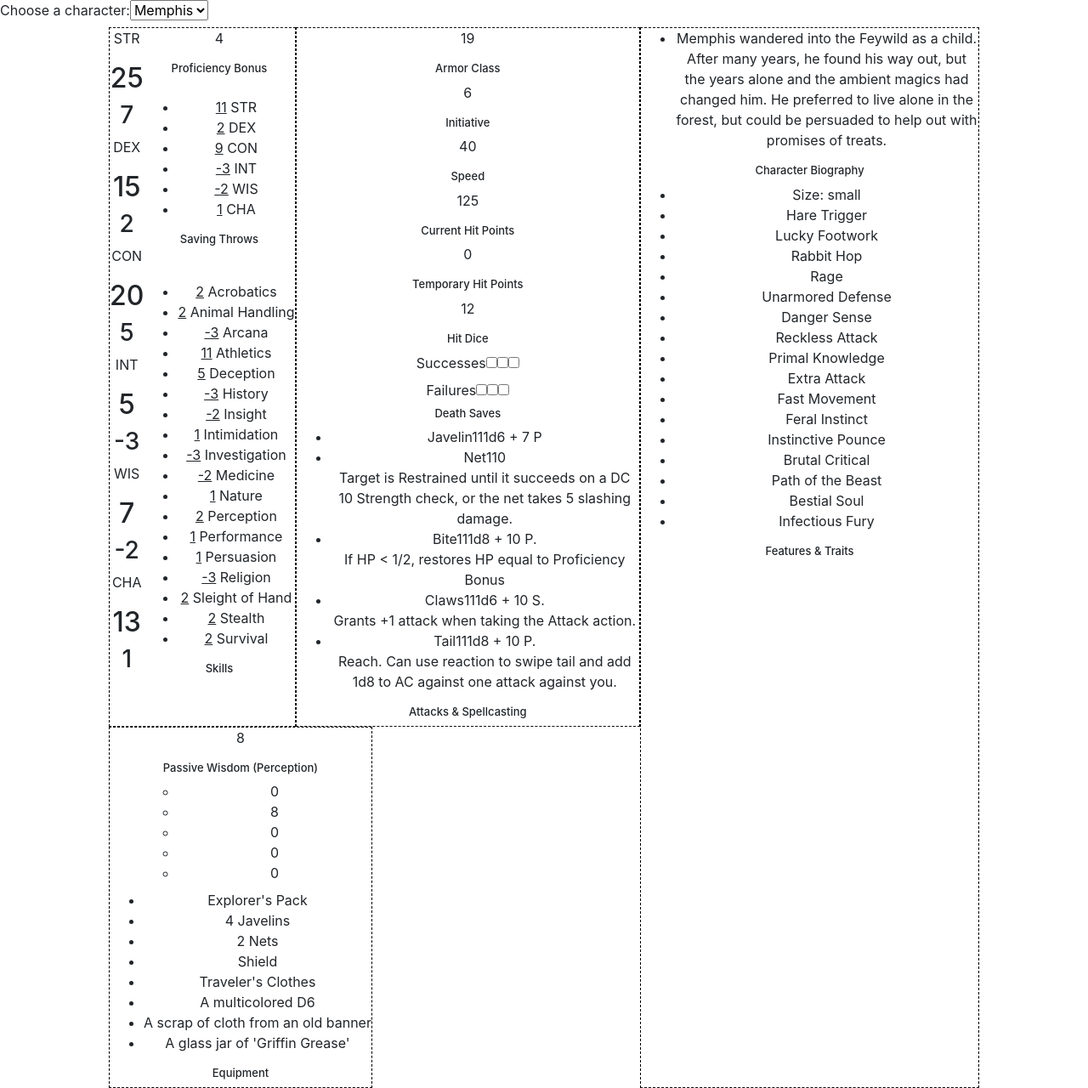
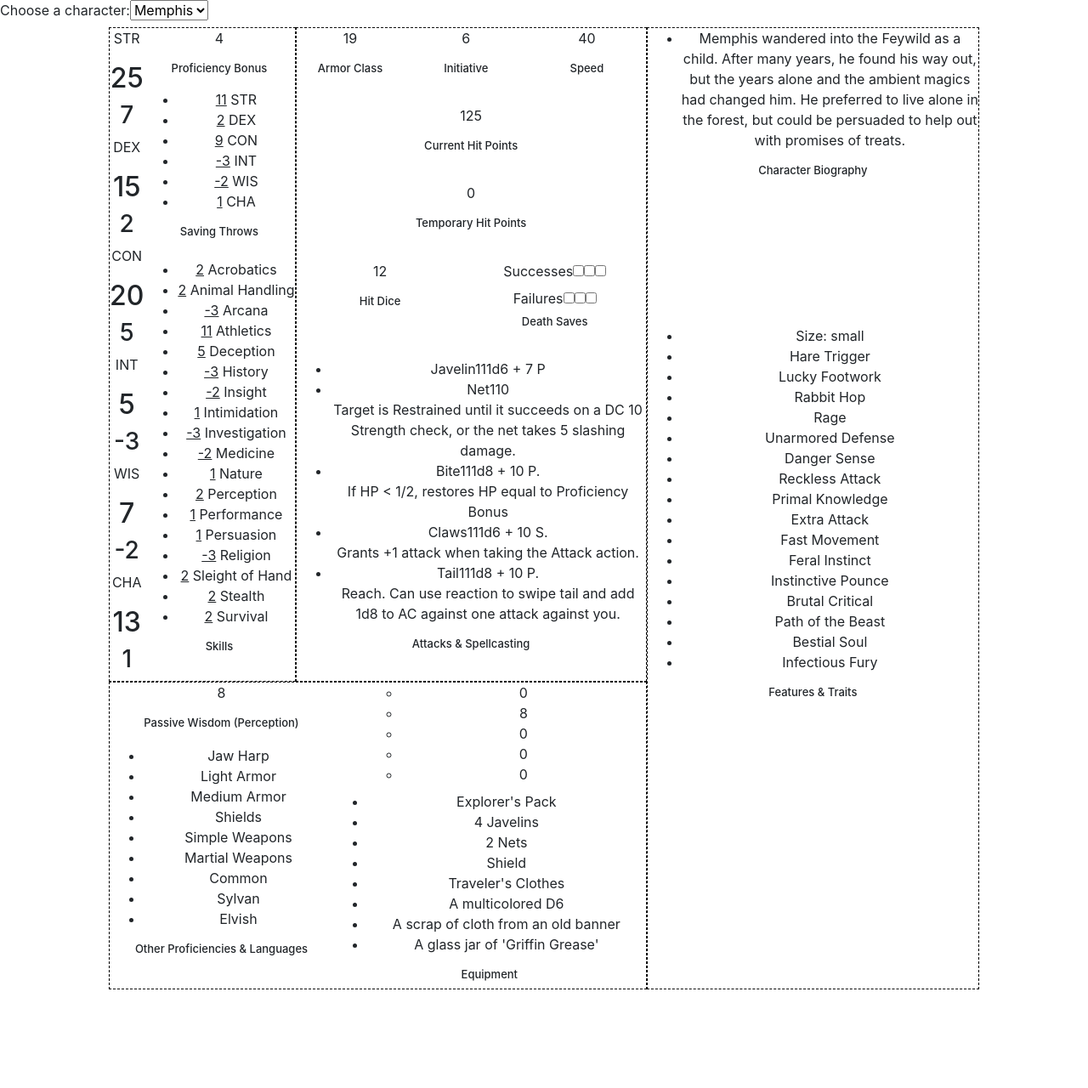
Before and after one commit to SamSvetlik/charSheets, a React (Create React App) app: page / in a window 1280 px wide. Shown: the whole page at 85% size. After the commit the page ends 1164 px from the top, so only its background shows below. Built offline with nearby package versions, Linux system fonts and the light colour scheme.

Commit message:
chore: grid assembled, ready to style individual elements

```diff
--- a/src/App.css
+++ b/src/App.css
@@ -31,6 +31,14 @@
 
 .hpEtcContainer {
   grid-area: mid;
+  display: grid;
+  grid-template-areas:
+  "ac ac init init speed speed"
+  "maxHP maxHP maxHP maxHP maxHP maxHP"
+  "tempHP tempHP tempHP tempHP tempHP tempHP"
+  "hitDice hitDice hitDice deathSaves deathSaves deathSaves"
+  "attacks attacks attacks attacks attacks attacks"
+  ;
   width: 33%;
   border: 1px dashed black;
   width: fit-content;
@@ -38,6 +46,11 @@
 
 .bioFeaturesContainer {
   grid-area: righty;
+  display: grid;
+  grid-template-areas:
+  "bio"
+  "features"
+  "features";
   width: 33%;
   border: 1px dashed black;
   width: fit-content;
@@ -45,8 +58,14 @@
 
 .languageEquipmentContainer {
   grid-area: footer;
+  display: grid;
+  grid-template-areas:
+  "passiveWisdom equipment"
+  "languages equipment"
+  "languages equipment"
+  "languages equipment"
+  ;
   border: 1px dashed black;
-  width: fit-content;
 }
 
 .bottomLabel {
@@ -59,7 +78,6 @@
 
 .proficiencyBonus {
   grid-area: proficiency;
-  height: fit-content;
 
 }
 
@@ -70,3 +88,55 @@
 .skills {
   grid-area: skills;
 }
+
+.armorClass {
+  grid-area: ac;
+}
+
+.initiative {
+  grid-area: init;
+}
+
+.speed {
+  grid-area: speed;
+}
+
+.maxHP {
+  grid-area: maxHP;
+}
+
+.tempHP {
+  grid-area: tempHP;
+}
+
+.hitDice {
+  grid-area: hitDice;
+}
+
+.deathSaves {
+  grid-area: deathSaves;
+}
+
+.attacks {
+  grid-area: attacks;
+}
+
+.bio {
+  grid-area: bio;
+}
+
+.features {
+  grid-area: features;
+}
+
+.passiveWisdom {
+  grid-area: passiveWisdom;
+}
+
+.languages {
+  grid-area: languages;
+}
+
+.equipment {
+  grid-area: equipment;
+}
--- a/src/App.js
+++ b/src/App.js
@@ -173,7 +173,7 @@ function App() {
           <NumberComponent className="maxHP" num={char.maxHP} str="Current Hit Points" />
           <NumberComponent className="tempHP" num={0} str="Temporary Hit Points" />
           <NumberComponent className="hitDice" num={char.hitDice} str="Hit Dice" />
-          <DeathSaves />
+          <DeathSaves className="deathSaves"/>
           <Attacks className="attacks" attacks={char.attacks} />
         </div>
         <div className='bioFeaturesContainer'>
@@ -182,6 +182,7 @@ function App() {
         </div>
         <div className='languageEquipmentContainer'>
           <NumberComponent className="passiveWisdom" num={getAbilityModifier(char.stats.WIS) + 10} str="Passive Wisdom (Perception)" />
+          <TextComponent className="languages" arr={char.languages} str="Other Proficiencies & Languages"/>
           <TextComponent className="equipment" arr={char.equipment} str="Equipment" />
         </div>
       </div>
```
